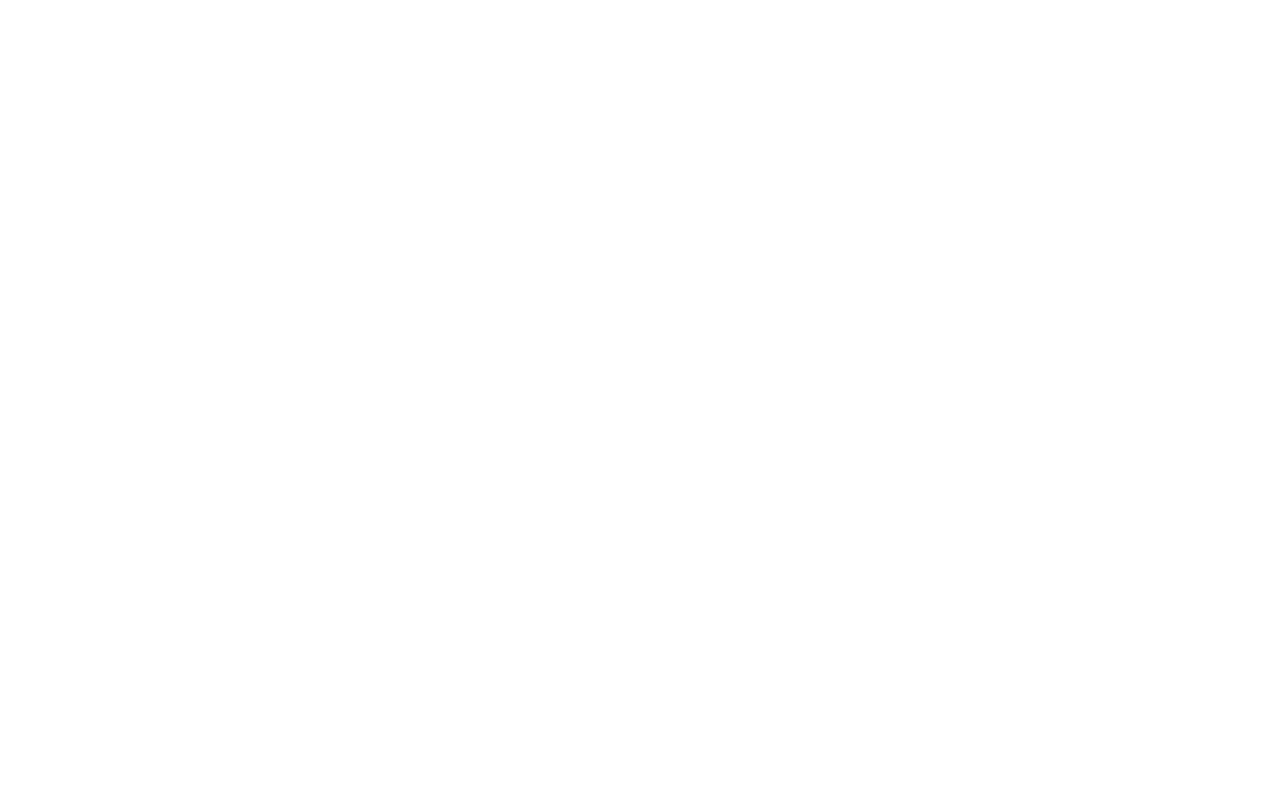
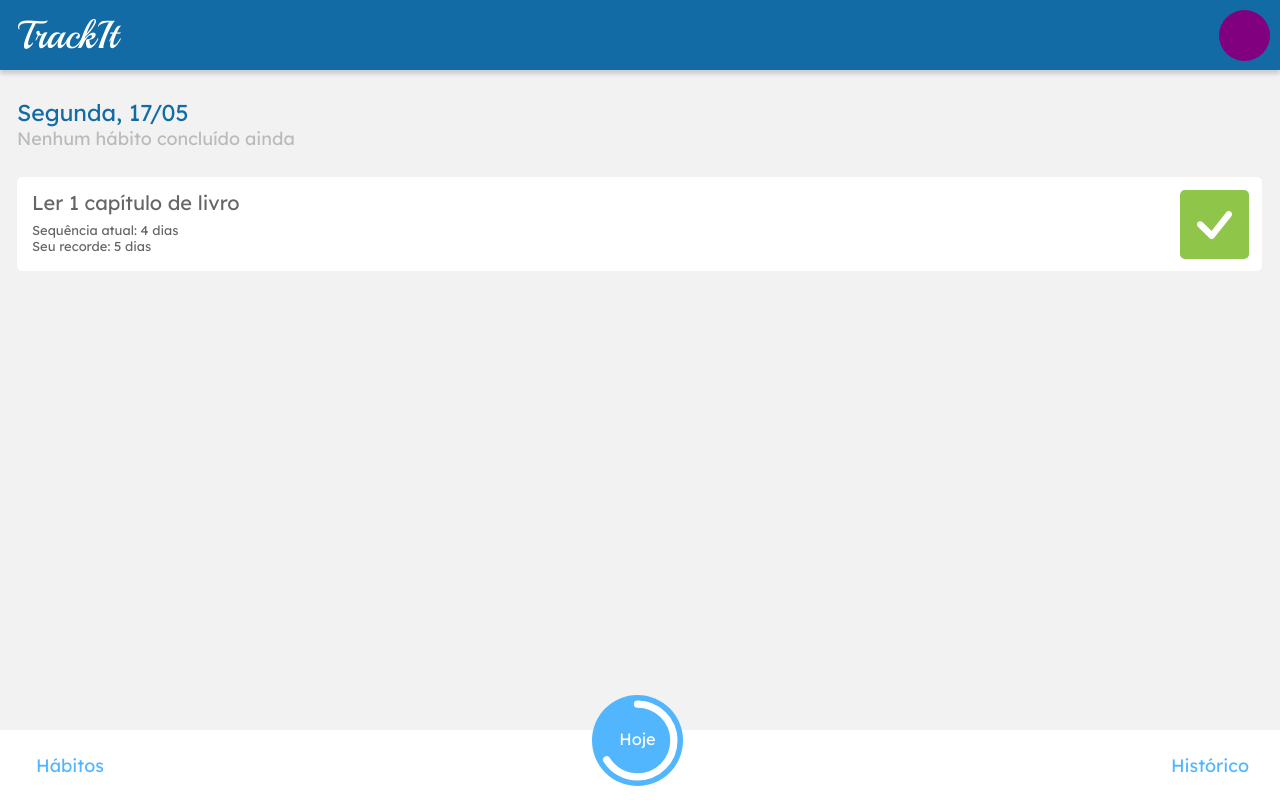
Before and after one commit to Notye1K/TrackIt, a React (Create React App) app: page /hoje in a window 1280 px wide. Before the commit this address had no page. Built offline with nearby package versions, Linux system fonts and the light colour scheme.

Commit message:
layout pronto

```diff
--- a/src/App.js
+++ b/src/App.js
@@ -2,6 +2,7 @@
 import Login from './Components/Login'
 import Register from './Components/Register'
 import Habits from './Components/Habits'
+import Today from './Components/Today'
 
 export default function App(){
     return (
@@ -10,6 +11,7 @@
                 <Route path='/' element={<Login />} />
                 <Route path='/cadastro' element={<Register />} />
                 <Route path='/habitos' element={<Habits />} />
+                <Route path='/hoje' element={<Today />} />
             </Routes>
         </BrowserRouter>
     )
--- /dev/null
+++ b/src/Components/Buttons/index.js
@@ -0,0 +1,30 @@
+import obj from "./style"
+import { useState} from 'react'
+
+export default function Buttons( {state} ){
+    const {Container, Button} = obj
+
+    const [days, setDays] = useState([])
+
+    function handleDays(e) {
+        const id = e.target.id
+        if (days.includes(id)) {
+            setDays(days.filter(i => i !== id))
+        }
+        else {
+            setDays([...days, id])
+        }
+    }
+
+    return(
+        <Container>
+            <Button id='0' days={days} disabled={state ? false : true} onClick={handleDays}>D</Button>
+            <Button id='1' days={days} disabled={state ? false : true} onClick={handleDays}>S</Button>
+            <Button id='2' days={days} disabled={state ? false : true} onClick={handleDays}>T</Button>
+            <Button id='3' days={days} disabled={state ? false : true} onClick={handleDays}>Q</Button>
+            <Button id='4' days={days} disabled={state ? false : true} onClick={handleDays}>Q</Button>
+            <Button id='5' days={days} disabled={state ? false : true} onClick={handleDays}>S</Button>
+            <Button id='6' days={days} disabled={state ? false : true} onClick={handleDays}>S</Button>
+        </Container>
+    )
+}
--- /dev/null
+++ b/src/Components/Buttons/style.js
@@ -0,0 +1,23 @@
+import styled from "styled-components"
+
+const Container = styled.div `
+    display: flex;
+    gap: 4px;
+`
+const Button = styled.button`
+    width: 30px;
+    height: 30px;
+    background: ${props => props.days.includes(props.id) ? '#CFCFCF' : '#FFFFFF'};
+    border: 1px solid #D5D5D5;
+    border-radius: 5px;
+
+    font-family: 'Lexend Deca', sans-serif;
+    font-style: normal;
+    font-weight: normal;
+    font-size: 19.976px;
+    line-height: 25px;
+    color: ${props => props.days.includes(props.id) ? 'white' : '#DBDBDB'};
+`
+const obj = {Container, Button}
+
+export default obj
--- /dev/null
+++ b/src/Components/Habit/index.js
@@ -0,0 +1,15 @@
+import Container from "./style"
+import Buttons from '../Buttons'
+import del from '../Images/del.svg'
+
+export default function Habit(){
+    return (
+        <Container>
+            <div className='title'>
+                <span>Ler 1 capítulo de livro</span>
+                <img src={del} alt="delete" />
+            </div>
+            <Buttons />
+        </Container>
+    )
+}
--- /dev/null
+++ b/src/Components/Habit/style.js
@@ -0,0 +1,27 @@
+import styled from "styled-components"
+
+const Container = styled.div `
+    height: 91px;
+    background: #FFFFFF;
+    padding: 13px 10px 15px 14px;
+    border-radius: 5px;
+
+    .title{
+        margin-bottom: 8px;
+
+        display: flex;
+        justify-content: space-between;
+        align-items: center;
+
+        span{
+            font-family: 'Lexend Deca', sans-serif;
+            font-style: normal;
+            font-weight: normal;
+            font-size: 19.976px;
+            line-height: 25px;
+            color: #666666;
+        }
+    }
+`
+
+export default Container
--- /dev/null
+++ b/src/Components/HabitToday/index.js
@@ -0,0 +1,17 @@
+import Container from "./style"
+import check from '../Images/check.svg'
+
+export default function HabitToday(){
+    return (
+        <Container>
+            <div className="info">
+                <h1>Ler 1 capítulo de livro</h1>
+                <p className='inf'>Sequência atual: <span>4 dias</span></p>
+                <p className='inf'>Seu recorde: <span>5 dias</span></p>
+            </div>
+            <div className="status">
+                <img src={check} alt="check" />
+            </div>
+        </Container>
+    )
+}
--- /dev/null
+++ b/src/Components/HabitToday/style.js
@@ -0,0 +1,44 @@
+import styled from "styled-components"
+
+const Container = styled.div `
+    height: 94px;
+    background: #FFFFFF;
+    padding: 13px 13px 12px 15px;
+    border-radius: 5px;
+
+    display: flex;
+    justify-content: space-between;
+
+    h1{
+        margin-bottom: 7px;
+
+        font-family: 'Lexend Deca', sans-serif;
+        font-style: normal;
+        font-weight: normal;
+        color: #666666;
+        font-size: 19.976px;
+        line-height: 25px;
+    }
+
+    p.inf{
+        font-family: 'Lexend Deca', sans-serif;
+        font-style: normal;
+        font-weight: normal;
+        font-size: 12.976px;
+        line-height: 16px;
+        color: #666666;
+    }
+
+    .status{
+        width: 69px;
+        height: 69px;
+        background: #8FC549;
+        border-radius: 5px;
+
+        display: flex;
+        justify-content: center;
+        align-items: center;
+    }
+`
+
+export default Container
--- a/src/Components/Habits/index.js
+++ b/src/Components/Habits/index.js
@@ -1,51 +1,31 @@
 import Header from '../Header'
 import MyHabits from '../MyHabits'
 import Footer from '../Footer'
-import styles from './style'
+import Container from './style'
 import {useState} from 'react'
 import Loader from "react-loader-spinner"
+import Buttons from '../Buttons'
+import Habit from '../Habit'
 
 
-export default function Habit(){
-    const [Container, Button] = styles
+export default function Habits(){
 
     const [plus, setPlus] = useState('none')
-    const [days, setDays] = useState([])
     const [loading, setLoading] = useState(0)
     const [input, setInput] = useState('')
-
-
-    function handleDays(e){
-        const id = e.target.id
-        if(days.includes(id)){
-            setDays(days.filter(i => i !== id))
-        }
-        else{
-            setDays([...days, id])
-        }
-    }
 
     return (
         <>
             <Header />
             <Container loading={loading}>
-                <div className='space'/>
+                <div className='space' />
                 <MyHabits setPlus={setPlus}/>
                 <main>
                     <div className={`create ${plus}`}>
                         <input type="text" placeholder='nome do hábito' value={input}
                         disabled={loading === 1 && true}
                         onChange={e => setInput(e.target.value)} />
-                        <div className='days'>
-                            <Button id='0' days={days} onClick={handleDays}>D</Button>
-                            <Button id='1' days={days} onClick={handleDays}>S</Button>
-                            <Button id='2' days={days} onClick={handleDays}>T</Button>
-                            <Button id='3' days={days} onClick={handleDays}>Q</Button>
-                            <Button id='4' days={days} onClick={handleDays}>Q</Button>
-                            <Button id='5' days={days} onClick={handleDays}>S</Button>
-                            <Button id='6' days={days} onClick={handleDays}>S</Button>
-                            {console.log(days)}
-                        </div>
+                       <Buttons state={true}/>
                         <div className='cancelOrSave'>
                             <button className='cancel'
                             onClick={() => setPlus('none')}>Cancelar</button>
@@ -53,6 +33,9 @@
                                 {loading === 1 ? <Loader type="ThreeDots" color="white" height={35} width={70} /> : 'Salvar'}
                             </button>
                         </div>
+                    </div>
+                    <div className="habits">
+                        <Habit />
                     </div>
                     <span>
                         Você não tem nenhum hábito cadastrado ainda. Adicione um hábito para começar a trackear!
--- a/src/Components/Habits/style.js
+++ b/src/Components/Habits/style.js
@@ -2,7 +2,7 @@
 
 const Container = styled.div`
     min-height: 100vh;
-    background: #E5E5E5;
+    background: #F2F2F2;
 
     .space{
         height: 70px;
@@ -45,12 +45,6 @@
                 ::placeholder{
                     color: #DBDBDB;
                 }
-            }
-
-            .days{
-                display: flex;
-                gap: 4px;
-
             }
 
             .cancelOrSave{
@@ -96,24 +90,15 @@
             line-height: 22px;
             color: #666666;
         }
+
+        .habits{
+            margin-bottom: 100px;
+
+            display:flex;
+            flex-direction: column;
+            gap: 10px;
+        }
     }
 `
 
-const Button = styled.button`
-    width: 30px;
-    height: 30px;
-    background: ${ props => props.days.includes(props.id) ? '#CFCFCF' : '#FFFFFF'};
-    border: 1px solid #D5D5D5;
-    border-radius: 5px;
-
-    font-family: 'Lexend Deca', sans-serif;
-    font-style: normal;
-    font-weight: normal;
-    font-size: 19.976px;
-    line-height: 25px;
-    color: ${ props => props.days.includes(props.id) ? 'white' : '#DBDBDB'};
-`
-
-const styles = [Container, Button]
-
-export default styles
+export default Container
--- a/src/Components/MyHabits/style.js
+++ b/src/Components/MyHabits/style.js
@@ -4,7 +4,7 @@
     width: 100%;
     padding: 0 18px 0 17px;
     margin: 28px 0;
-    background: #E5E5E5;
+    background: #F2F2F2;
 
     display: flex;
     justify-content: space-between;
--- /dev/null
+++ b/src/Components/Today/index.js
@@ -0,0 +1,21 @@
+import Footer from "../Footer"
+import HabitToday from "../HabitToday"
+import Header from "../Header"
+import Container from './style'
+
+export default function Today() {
+    return (
+        <>
+            <Header />
+            <Container>
+                <div className='space' />
+                <h1 className='day'>Segunda, 17/05</h1>
+                <p>Nenhum hábito concluído ainda</p>
+                <div className="habits">
+                    <HabitToday />
+                </div>
+            </Container>
+            <Footer />
+        </>
+    )
+}
--- /dev/null
+++ b/src/Components/Today/style.js
@@ -0,0 +1,43 @@
+import styled from "styled-components"
+
+const Container = styled.div `
+    min-height: 100vh;
+    background: #F2F2F2;
+    padding-left: 17px;
+    padding-right: 18px;
+
+    .space{
+        height: 70px;
+    }
+
+    h1.day{
+        margin-top: 28px;
+
+        font-family: 'Lexend Deca', sans-serif;
+        font-style: normal;
+        font-weight: normal;
+        font-size: 22.976px;
+        line-height: 29px;
+        color: #126BA5;
+    }
+
+    p{
+        font-family: 'Lexend Deca', sans-serif;
+        font-style: normal;
+        font-weight: normal;
+        font-size: 17.976px;
+        line-height: 22px;
+        color: #BABABA;
+    }
+
+    .habits{
+            margin-top: 28px;
+            margin-bottom: 100px;
+
+            display:flex;
+            flex-direction: column;
+            gap: 10px;
+        }
+`
+
+export default Container
```
Also changed, not shown: src/Components/Images/check.svg (added), src/Components/Images/del.svg (added).
